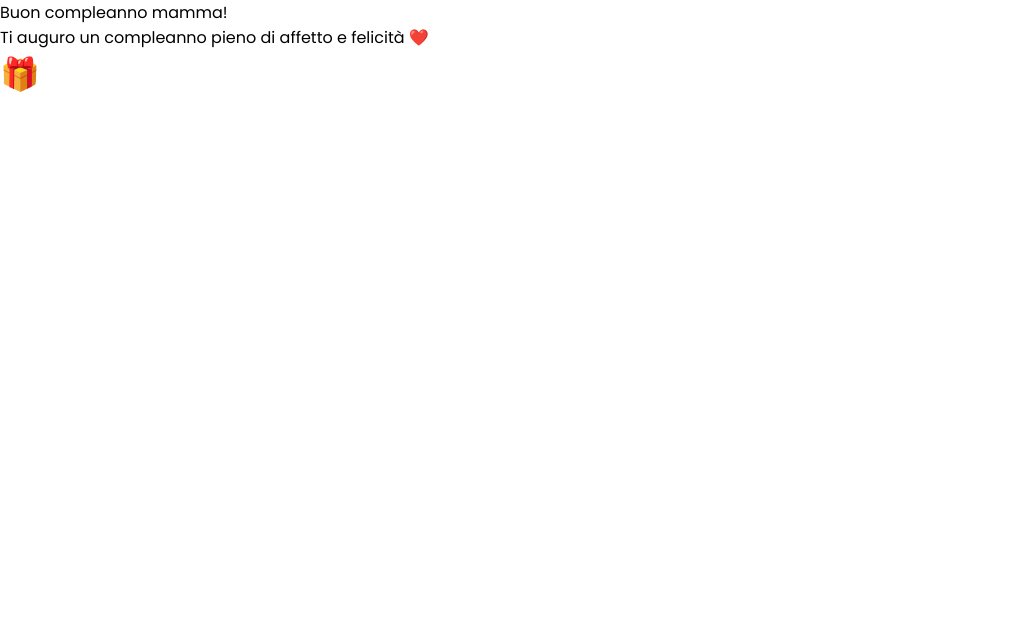
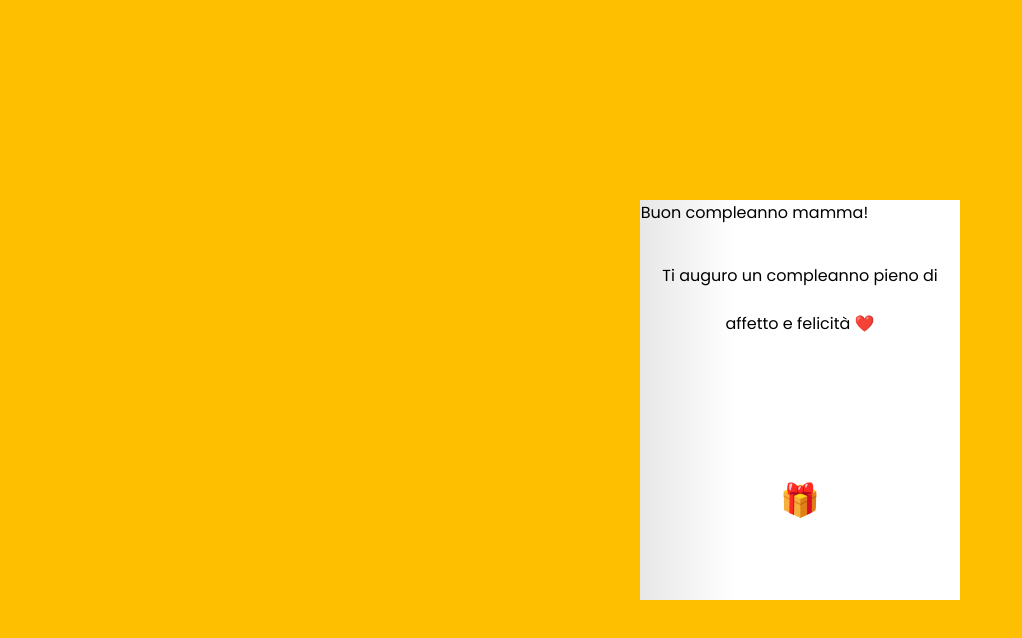
Before and after one commit to Margherita97/birthday-card, a plain HTML site: page index.html in a window 1280 px wide. Shown: the whole page, without its empty margins (0-1022 px from the left). Drawn offline with Linux system fonts and the light colour scheme.

Commit message:
Style outside and inside

```diff
--- a/styles.css
+++ b/styles.css
@@ -1,6 +1,61 @@
 * {
-    padding: 0;
-    margin: 0;
-    box-sizing: border-box;
-    font-family: "Poppins", sans-serif;
+  padding: 0;
+  margin: 0;
+  box-sizing: border-box;
+  font-family: "Poppins", sans-serif;
 }
+
+body {
+  background-color: #fdbf00;
+}
+
+.card {
+  width: 640px;
+  height: 400px;
+  position: absolute;
+  margin: auto;
+  left: 0;
+  right: 0;
+  top: 0;
+  bottom: 0;
+  -webkit-perspective: 1200px;
+  perspective: 1200px;
+  transition: 1s;
+}
+
+.card:hover {
+  transform: rotate(-5deg);
+}
+
+.card:hover .outside {
+  transform: rotateY(-130deg);
+}
+
+.outside,
+.inside {
+  height: 100%;
+  width: 50%;
+  position: absolute;
+  left: 50.1%;
+}
+
+.inside {
+  background: linear-gradient(to right, #e7e7e7, #ffffff 30%);
+  line-height: 3;
+  padding: 0 20px;
+  text-align: center;
+  display: flex;
+  flex-direction: column;
+  justify-content: space-around;
+  align-items: center;
+  left: 50%;
+}
+
+.outside {
+  -webkit-transform-style: preserve-3d;
+  transform-style: preserve-3d;
+  z-index: 1;
+  transform-origin: left;
+  transition: 2s;
+  cursor: pointer;
+}
```
